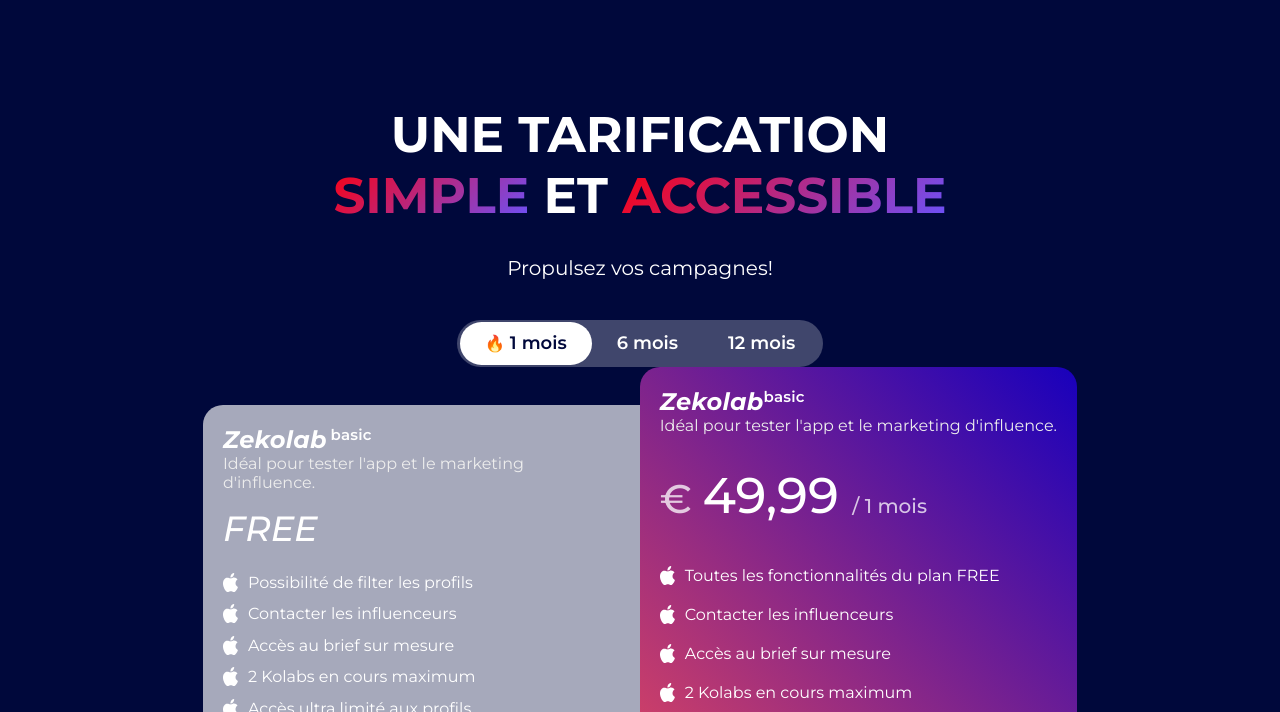
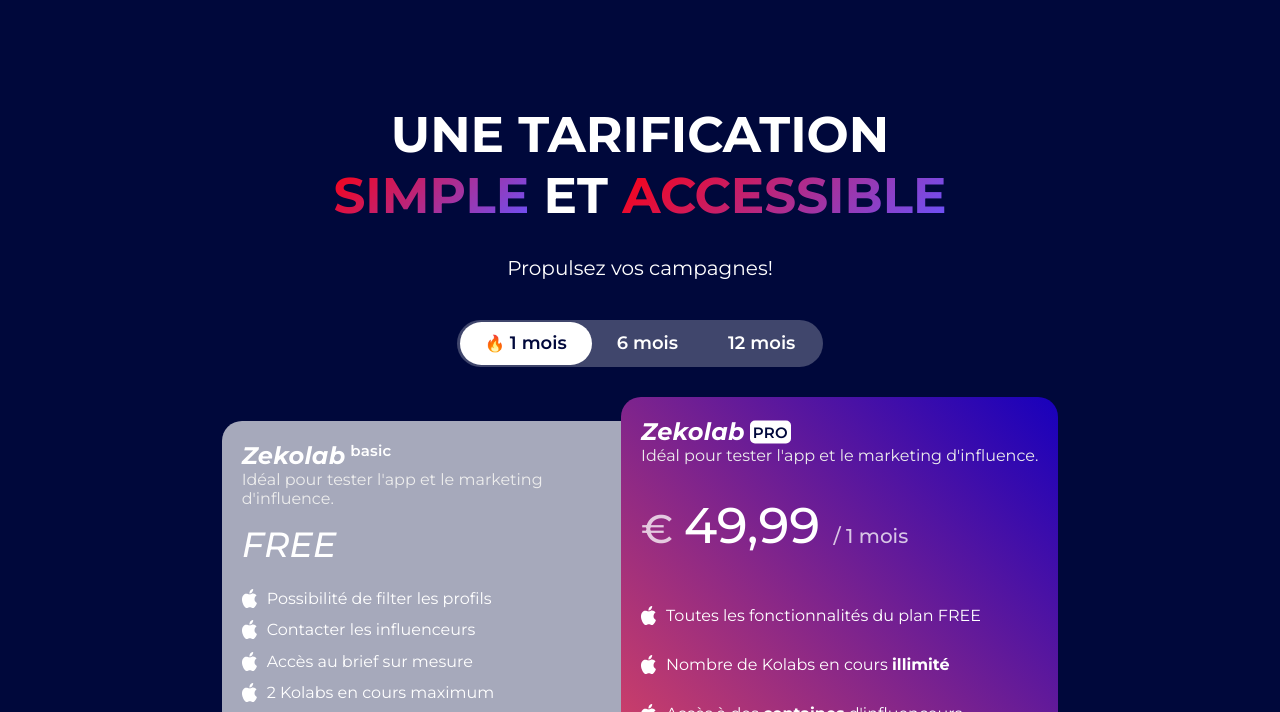
Before and after one commit to Zekolab/ZekolabWebsite, a website: page features/tarifs.html in a window 1280 px wide. Shown: the part 86-798 px from the top of the page. Drawn offline with Linux system fonts and the light colour scheme.

Commit message:
wip: pricing page

```diff
--- a/features/tarifs.html
+++ b/features/tarifs.html
@@ -136,11 +136,11 @@
                 <p class="formule"><span class="euro">€ </span>49,99 <span class="month">/ 1 mois</span></p>
                 <ul class="pricing-features">
                     <li>Toutes les fonctionnalités du plan FREE</li>
-                    <li>Contacter les influenceurs</li>
-                    <li>Accès au brief sur mesure</li>
-                    <li class="negat">2 Kolabs en cours maximum</li>
-                    <li class="negat">Accès ultra limité aux profils</li>
-                    <li class="negat">Statistiques bloquées</li>
+                    <li>Nombre de Kolabs en cours <strong>illimité</strong></li>
+                    <li>Accès à des <strong>centaines</strong> d'influenceurs</li>
+                    <li class="negat"><strong>Statistiques</strong> précises</li>
+                    <!-- <li class="negat">Accès ultra limité aux profils</li> -->
+                    <!-- <li class="negat">Statistiques bloquées</li> -->
                 </ul>
                 <a href="#" class="cta">Lancez des Kolabs réussies</a>
             </div>
--- a/scss/_tarifs.scss
+++ b/scss/_tarifs.scss
@@ -42,7 +42,7 @@
     display: flex;
     justify-content: center;
     align-items: center;
-    margin: 0 auto;
+    margin: 3rem auto 0;
     .card {
         border-radius: 2rem;
         display: flex;
@@ -57,13 +57,12 @@
             font-size: 2.4rem;
             position: relative;
             &::after {
-                content: 'basic';
                 font-family: "Montserrat", "Roboto", sans-serif;
                 font-style: normal;
                 font-size: 1.5rem;
                 font-weight: 600;
                 position: absolute;
-                top: 0;
+                right: -46px;
             }
         }
         .intro {
@@ -99,17 +98,11 @@
             background-color: rgba($color: #FFF, $alpha: .65);
             border-radius: 2rem 0 0 2rem;
             height: fit-content;
-            max-width: 35%;
+            max-width: 32%;
             padding: 2rem 4rem 2rem 2rem;
             .brand {
                 &::after {
                     content: 'basic';
-                    font-family: "Montserrat", "Roboto", sans-serif;
-                    font-style: normal;
-                    font-size: 1.5rem;
-                    font-weight: 600;
-                    position: absolute;
-                    right: -45px;
                     top: 0;
                 }
             }
@@ -121,6 +114,18 @@
         &:not(.free) {
             background: linear-gradient(45deg, var(--red), #1800BC);
             padding: 2rem;
+            .brand {
+                &::after {
+                    content: 'PRO';
+                    top: 50%;
+                    transform: translateY(-50%);
+
+                    color: var(--dark-blue);
+                    background-color: #FFF;
+                    padding: 2px 3px;
+                    border-radius: 5px;
+                }
+            }
             .formule {
                 margin: 3rem 0 2rem;
                 font-size: 5rem;
@@ -137,7 +142,7 @@
             }
             .pricing-features {
                 li {
-                    margin: 2rem 0;
+                    margin: 3rem 0;
                 }
             }
         }
```
Also changed, not shown: css/styles.css, 1 other file.
